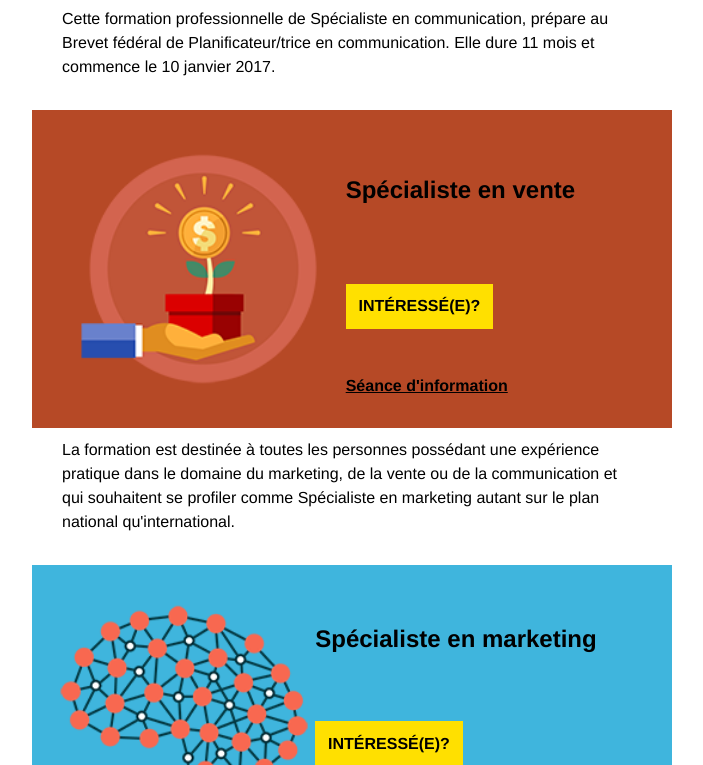
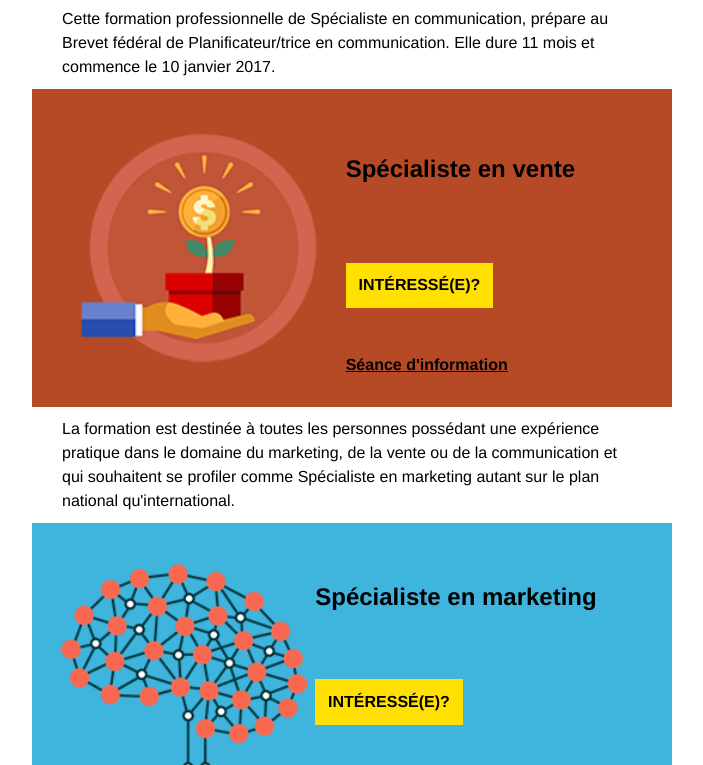
Before and after one commit to antistatique/sawi-newsletter, a website: page newsletter/index.html in a window 1280 px wide. Shown: the part 565-1330 px from the top of the page, without its empty margins (288-991 px from the left). Drawn offline with Linux system fonts and the light colour scheme.

Commit message:
adaptations templates CM

```diff
--- a/newsletter/index.html
+++ b/newsletter/index.html
@@ -302,22 +302,8 @@
                 </table>
               </layout>
               <!-- fin specialiste en communication-->
-              <!-- espace -->
-              <layout label="espace">
-                <div style="color : #FFFFFF; font-size: 1px;">
-                  <singleline label="texte invisible">sawi</singleline>
-                </div>
-                <table cellpadding="0" cellspacing="0" border="0" align="center" height="20" width="100%" class="full-table">
-                  <tr>
-                    <td height="20" align="center">
-                      <img src="px.gif" alt="" height="20" width="20">
-                    </td>
-                  </tr>
-                </table>
-              </layout>
-              <!-- fin espace -->
               <!-- Spécialiste en vente -->
-              <layout label='specialiste en communication'>
+              <layout label='specialiste en vente'>
                 <table border="0" width="100%" cellpadding="0" cellspacing="0" bgcolor="#b64926">
                   <tr>
                     <td colspan="3" height="20"><img src="px.gif" border="0" alt="" height="20" width="20"></td>
@@ -393,22 +379,8 @@
                 </table>
               </layout>
               <!-- fin Spécialiste en vente-->
-              <!-- espace -->
-              <layout label="espace">
-                <div style="color : #FFFFFF; font-size: 1px;">
-                  <singleline label="texte invisible">sawi</singleline>
-                </div>
-                <table cellpadding="0" cellspacing="0" border="0" align="center" height="20" width="100%" class="full-table">
-                  <tr>
-                    <td height="20" align="center">
-                      <img src="px.gif" alt="" height="20" width="20">
-                    </td>
-                  </tr>
-                </table>
-              </layout>
-              <!-- fin espace -->
               <!-- Spécialiste en marketing -->
-              <layout label='specialiste en communication'>
+              <layout label='specialiste en marketing'>
                 <table border="0" width="100%" cellpadding="0" cellspacing="0" bgcolor="#3fb5dd">
                   <tr>
                     <td colspan="3" height="20"><img src="px.gif" border="0" alt="" height="20" width="20"></td>
@@ -486,7 +458,6 @@
               </layout>
               <!-- fin Spécialiste en marketing-->
             </repeater>
-
             <!-- Contact et RS -->
             <table border="0" width="100%" cellpadding="0" cellspacing="0" bgcolor="#ffffff">
               <tr>
```
Also changed, not shown: newsletter/tile-Specialiste-en-communication.png (deleted), newsletter/tile-Specialiste-en-marketing.png (deleted), newsletter/tile-Specialiste-en-vente.png (deleted), 1 other file.
